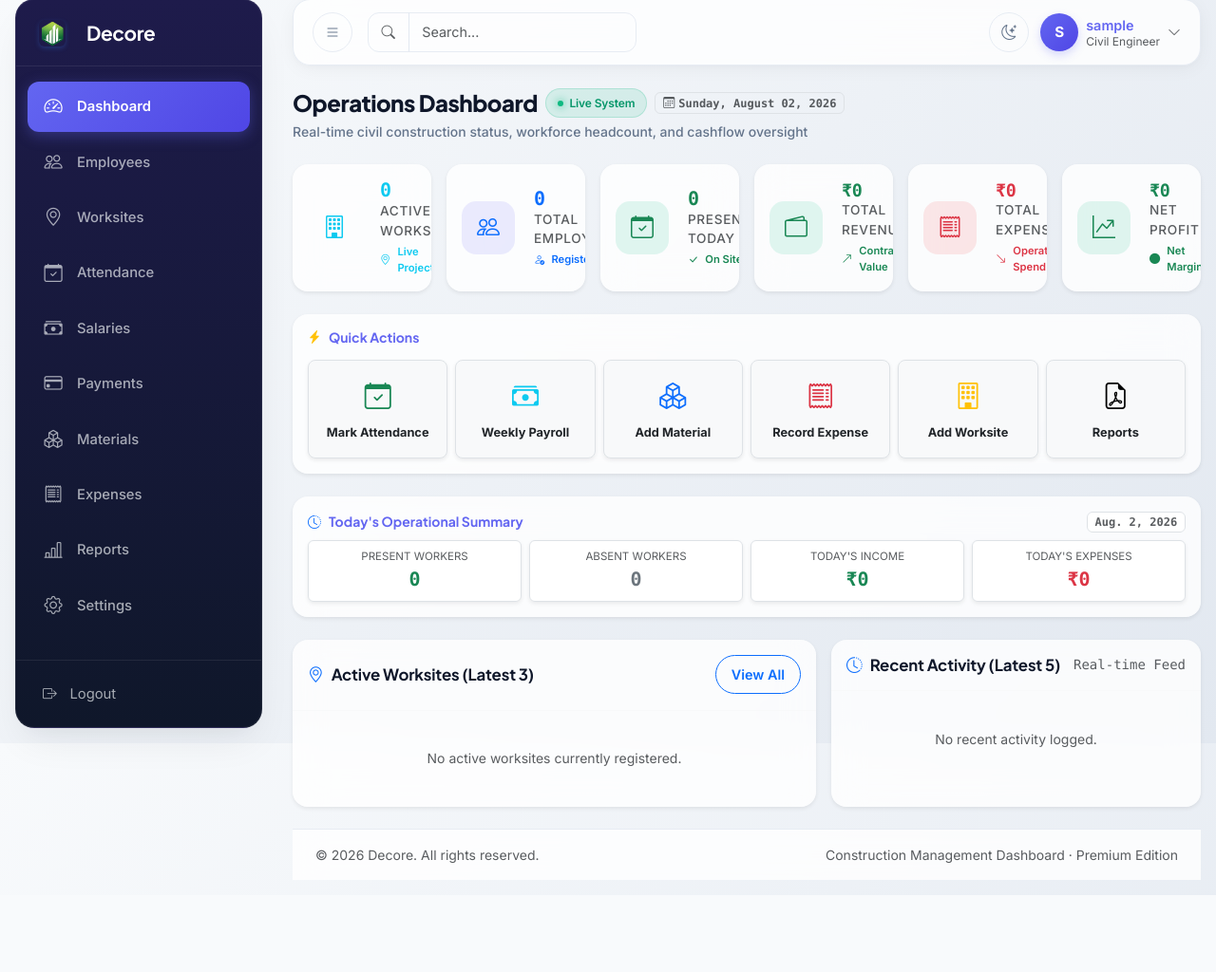
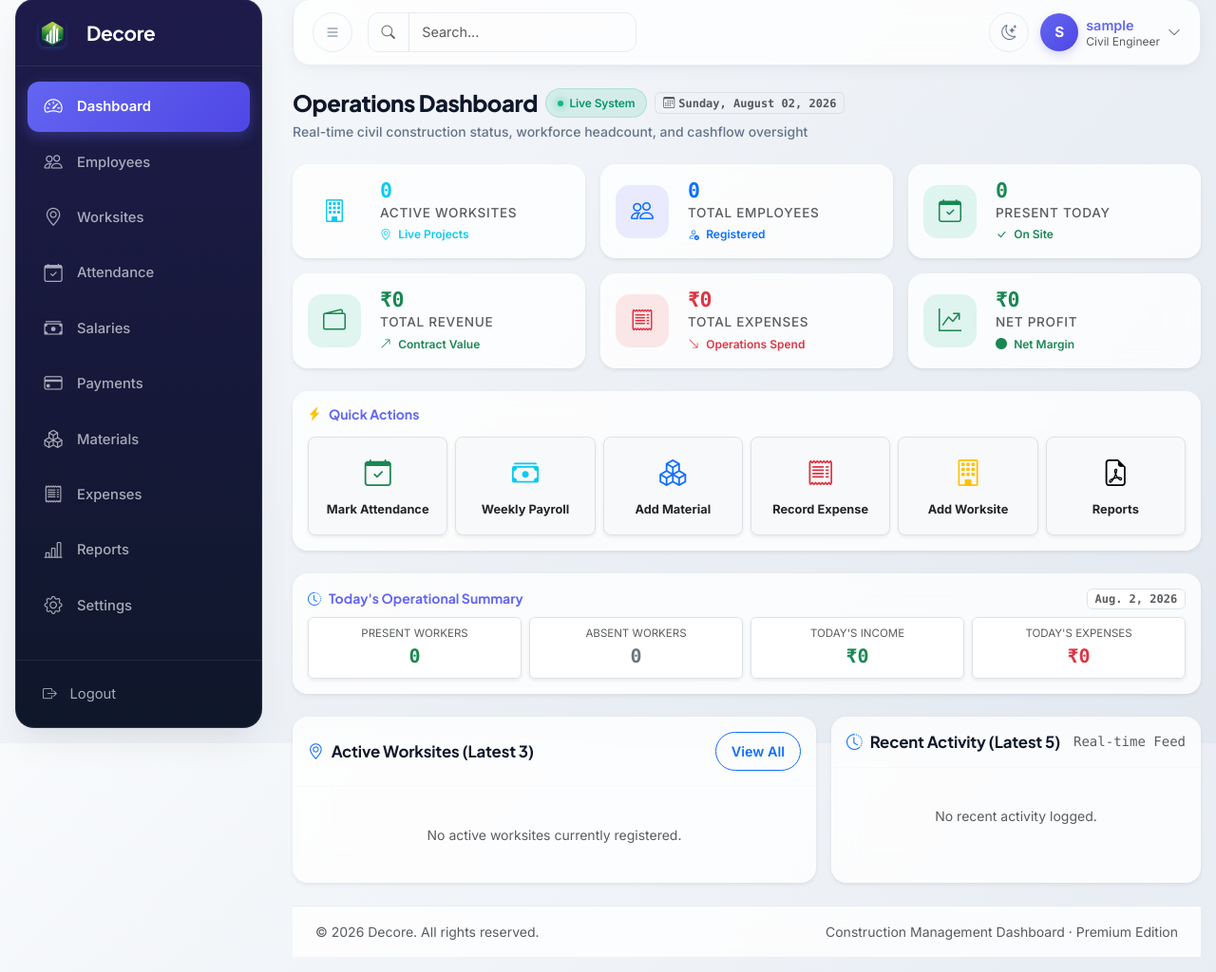
Before and after one commit to MIK7985/Decore-Construction-Web-App, a Django app: page /dashboard/ in a window 1280 px wide. Shown: the part 17-1041 px from the top of the page at 95% size. Before the commit the page ends 960 px from the top, so only its background shows below. Run offline with Django 5.2, Linux system fonts and the light colour scheme; the visitor is signed in with stand-in values (Sample User, id 1); data that the repository does not hold is empty.

Commit message:
Fix squished dashboard stat cards by updating grid to 3 spacious cards per row with generous text padding

```diff
--- a/templates/dashboard/index.html
+++ b/templates/dashboard/index.html
@@ -17,80 +17,80 @@
     </div>
 </div>
 
-<!-- Section 2: Quick Statistics (Responsive Grid) -->
-<div class="row g-2 g-md-3 mb-4">
+<!-- Section 2: Quick Statistics (3 Cards Per Row Grid) -->
+<div class="row g-3 mb-4">
     <!-- 1. Active Worksites -->
-    <div class="col-6 col-md-4 col-xl-2">
+    <div class="col-6 col-md-4 col-lg-4">
         <div class="decore-card decore-stat-card p-3 h-100 decore-card-lift shadow-sm border-0">
             <span class="decore-stat-icon bg-info-soft"><i class="bi bi-building text-info fs-4"></i></span>
             <div class="w-100 min-w-0">
-                <div class="decore-stat-value font-monospace fw-bold text-info" style="font-size: 1.25rem;">{{ stats.active_worksites }}</div>
+                <div class="decore-stat-value font-monospace fw-bold text-info" style="font-size: 1.35rem;">{{ stats.active_worksites }}</div>
                 <div class="decore-stat-label text-muted">Active Worksites</div>
-                <div class="decore-stat-trend text-info mt-1" style="font-size:0.7rem;"><i class="bi bi-geo-alt me-1"></i>Live Projects</div>
+                <div class="decore-stat-trend text-info mt-1" style="font-size:0.75rem;"><i class="bi bi-geo-alt me-1"></i>Live Projects</div>
             </div>
         </div>
     </div>
 
     <!-- 2. Total Employees -->
-    <div class="col-6 col-md-4 col-xl-2">
+    <div class="col-6 col-md-4 col-lg-4">
         <div class="decore-card decore-stat-card p-3 h-100 decore-card-lift shadow-sm border-0">
             <span class="decore-stat-icon bg-primary-soft"><i class="bi bi-people text-primary fs-4"></i></span>
             <div class="w-100 min-w-0">
-                <div class="decore-stat-value font-monospace fw-bold text-primary" style="font-size: 1.25rem;">{{ stats.total_employees }}</div>
+                <div class="decore-stat-value font-monospace fw-bold text-primary" style="font-size: 1.35rem;">{{ stats.total_employees }}</div>
                 <div class="decore-stat-label text-muted">Total Employees</div>
-                <div class="decore-stat-trend text-primary mt-1" style="font-size:0.7rem;"><i class="bi bi-person-check me-1"></i>Registered</div>
+                <div class="decore-stat-trend text-primary mt-1" style="font-size:0.75rem;"><i class="bi bi-person-check me-1"></i>Registered</div>
             </div>
         </div>
     </div>
 
     <!-- 3. Present Today -->
-    <div class="col-6 col-md-4 col-xl-2">
+    <div class="col-6 col-md-4 col-lg-4">
         <div class="decore-card decore-stat-card p-3 h-100 decore-card-lift shadow-sm border-0">
             <span class="decore-stat-icon bg-success-soft"><i class="bi bi-calendar-check text-success fs-4"></i></span>
             <div class="w-100 min-w-0">
-                <div class="decore-stat-value font-monospace fw-bold text-success" style="font-size: 1.25rem;">{{ stats.present_today }}</div>
+                <div class="decore-stat-value font-monospace fw-bold text-success" style="font-size: 1.35rem;">{{ stats.present_today }}</div>
                 <div class="decore-stat-label text-muted">Present Today</div>
-                <div class="decore-stat-trend text-success mt-1" style="font-size:0.7rem;"><i class="bi bi-check-lg me-1"></i>On Site</div>
+                <div class="decore-stat-trend text-success mt-1" style="font-size:0.75rem;"><i class="bi bi-check-lg me-1"></i>On Site</div>
             </div>
         </div>
     </div>
 
     <!-- 4. Total Revenue -->
-    <div class="col-6 col-md-4 col-xl-2">
+    <div class="col-6 col-md-4 col-lg-4">
         <div class="decore-card decore-stat-card p-3 h-100 decore-card-lift shadow-sm border-0">
             <span class="decore-stat-icon bg-success-soft"><i class="bi bi-wallet2 text-success fs-4"></i></span>
             <div class="w-100 min-w-0">
-                <div class="decore-stat-value font-monospace fw-bold text-success" style="font-size: 1.15rem; word-break: break-word;">₹{{ stats.total_revenue|floatformat:0|intcomma }}</div>
+                <div class="decore-stat-value font-monospace fw-bold text-success" style="font-size: 1.35rem;">₹{{ stats.total_revenue|floatformat:0|intcomma }}</div>
                 <div class="decore-stat-label text-muted">Total Revenue</div>
-                <div class="decore-stat-trend text-success mt-1" style="font-size:0.7rem;"><i class="bi bi-arrow-up-right me-1"></i>Contract Value</div>
+                <div class="decore-stat-trend text-success mt-1" style="font-size:0.75rem;"><i class="bi bi-arrow-up-right me-1"></i>Contract Value</div>
             </div>
         </div>
     </div>
 
     <!-- 5. Total Expenses -->
-    <div class="col-6 col-md-4 col-xl-2">
+    <div class="col-6 col-md-4 col-lg-4">
         <div class="decore-card decore-stat-card p-3 h-100 decore-card-lift shadow-sm border-0">
             <span class="decore-stat-icon bg-danger-soft"><i class="bi bi-receipt text-danger fs-4"></i></span>
             <div class="w-100 min-w-0">
-                <div class="decore-stat-value font-monospace fw-bold text-danger" style="font-size: 1.15rem; word-break: break-word;">₹{{ stats.total_expenses|floatformat:0|intcomma }}</div>
+                <div class="decore-stat-value font-monospace fw-bold text-danger" style="font-size: 1.35rem;">₹{{ stats.total_expenses|floatformat:0|intcomma }}</div>
                 <div class="decore-stat-label text-muted">Total Expenses</div>
-                <div class="decore-stat-trend text-danger mt-1" style="font-size:0.7rem;"><i class="bi bi-arrow-down-right me-1"></i>Operations Spend</div>
+                <div class="decore-stat-trend text-danger mt-1" style="font-size:0.75rem;"><i class="bi bi-arrow-down-right me-1"></i>Operations Spend</div>
             </div>
         </div>
     </div>
 
     <!-- 6. Net Profit -->
-    <div class="col-6 col-md-4 col-xl-2">
+    <div class="col-6 col-md-4 col-lg-4">
         <div class="decore-card decore-stat-card p-3 h-100 decore-card-lift shadow-sm border-0">
             <span class="decore-stat-icon {% if stats.is_profit_positive %}bg-success-soft{% else %}bg-danger-soft{% endif %}">
                 <i class="bi {% if stats.is_profit_positive %}bi-graph-up-arrow text-success{% else %}bi-graph-down-arrow text-danger{% endif %} fs-4"></i>
             </span>
             <div class="w-100 min-w-0">
-                <div class="decore-stat-value font-monospace fw-bold {% if stats.is_profit_positive %}text-success{% else %}text-danger{% endif %}" style="font-size: 1.15rem; word-break: break-word;">
+                <div class="decore-stat-value font-monospace fw-bold {% if stats.is_profit_positive %}text-success{% else %}text-danger{% endif %}" style="font-size: 1.35rem;">
                     {% if not stats.is_profit_positive %}-{% endif %}₹{{ stats.net_profit_abs|floatformat:0|intcomma }}
                 </div>
                 <div class="decore-stat-label text-muted">Net Profit</div>
-                <div class="decore-stat-trend {% if stats.is_profit_positive %}text-success{% else %}text-danger{% endif %} mt-1" style="font-size:0.7rem;">
+                <div class="decore-stat-trend {% if stats.is_profit_positive %}text-success{% else %}text-danger{% endif %} mt-1" style="font-size:0.75rem;">
                     <i class="bi {% if stats.is_profit_positive %}bi-circle-fill{% else %}bi-exclamation-circle-fill{% endif %} me-1"></i>Net Margin
                 </div>
             </div>
```
